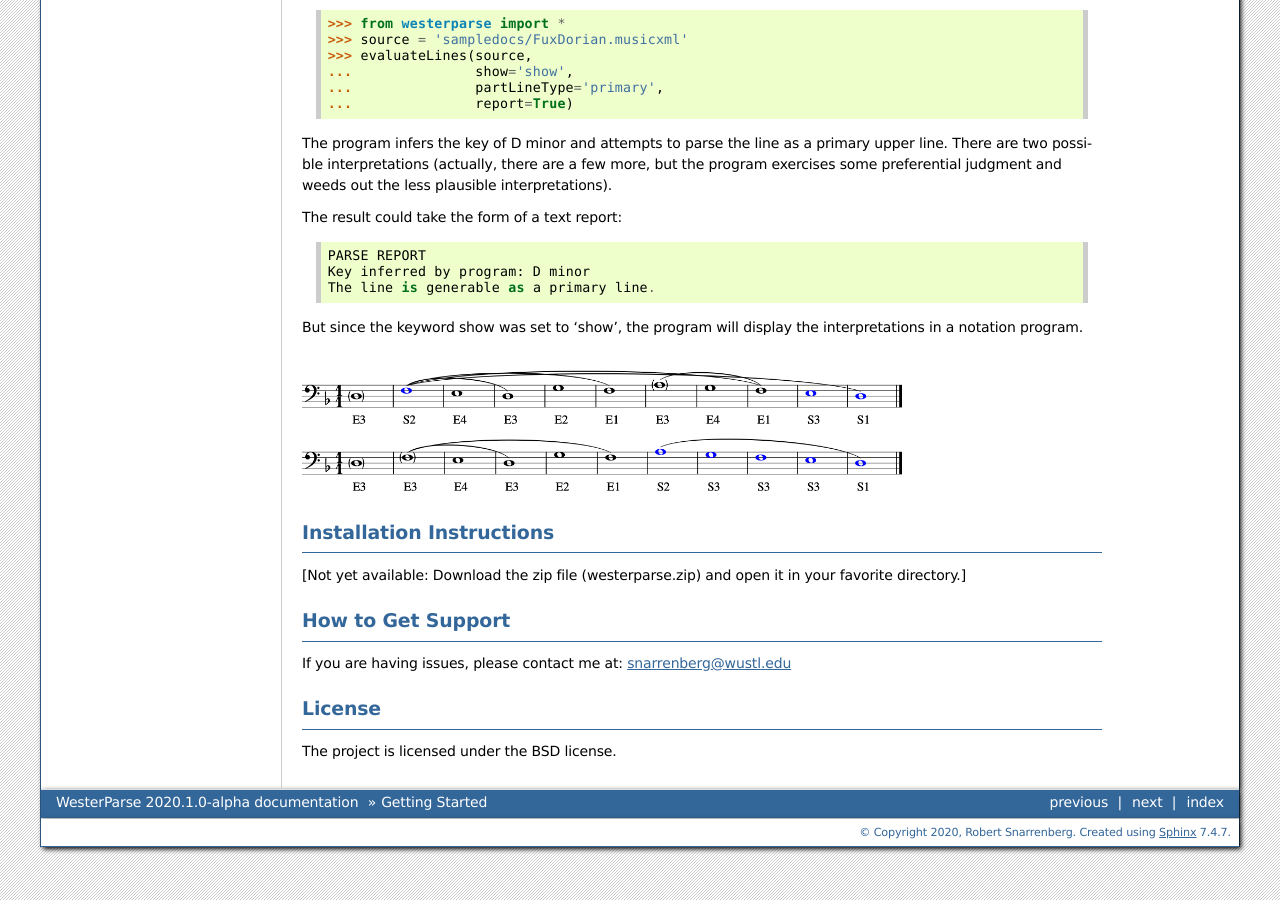
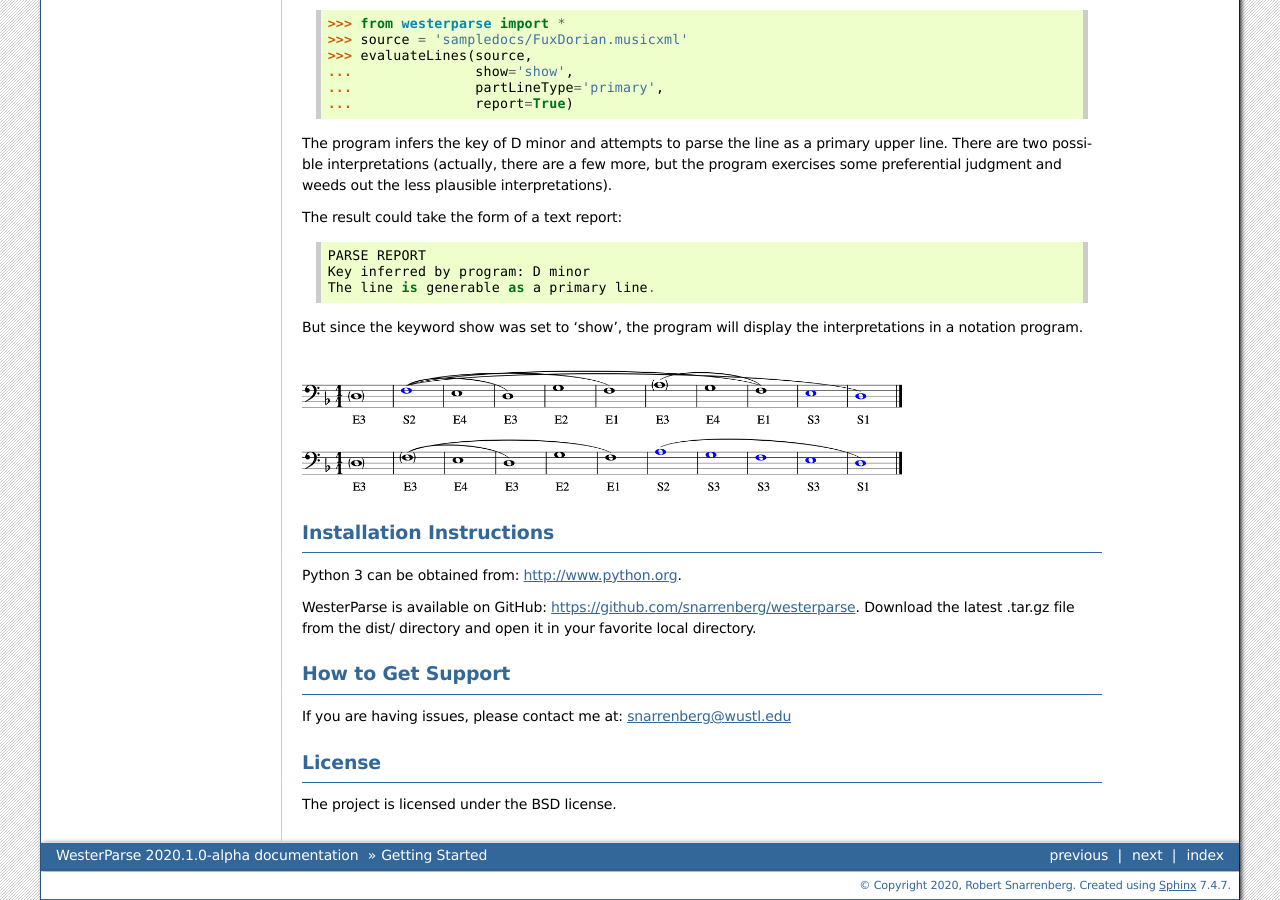
Before and after one commit to snarrenberg/westerparse, a Sphinx documentation site: the page built from docs/start.rst, in a window 1280 px wide and 900 px high, scrolled down 854 px. Built offline with Sphinx 7.4.7, drawn with Linux system fonts in a browser that asks for light colours.

Commit message:
upd intall instructions

```diff
--- a/docs/start.rst
+++ b/docs/start.rst
@@ -85,8 +85,10 @@ interpretations in a notation program.
 Installation Instructions
 -------------------------
 
-[Not yet available: Download the zip file (westerparse.zip) and open it in your favorite directory.]
+Python 3 can be obtained from: http://www.python.org.
 
+WesterParse is available on GitHub: https://github.com/snarrenberg/westerparse.
+Download the latest .tar.gz file from the dist/ directory and open it in your favorite local directory.
 
 How to Get Support
 ------------------
```
